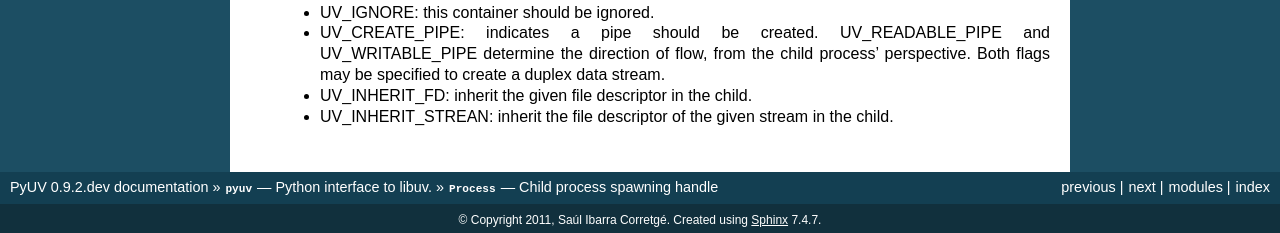
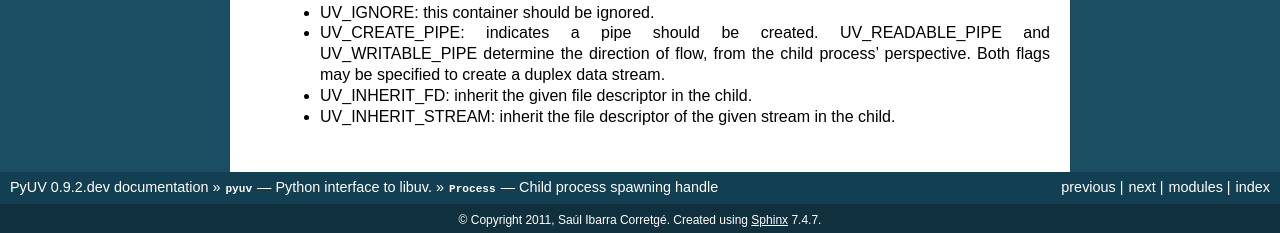
Before and after one commit to saghul/pyuv, a Sphinx documentation site: the page built from docs/process.rst, in a window 1280 px wide. Shown: the part 1770-2003 px from the top of the page. Built offline with Sphinx 7.4.7, drawn with Linux system fonts in a browser that asks for light colours; some of the changed lines change nothing that is shown.

Commit message:
fix typo: s/UV_INHERIT_STREAN/UV_INHERIT_STREAM

```diff
--- a/docs/process.rst
+++ b/docs/process.rst
@@ -122,4 +122,4 @@
     - UV_IGNORE: this container should be ignored.
     - UV_CREATE_PIPE: indicates a pipe should be created. UV_READABLE_PIPE and UV_WRITABLE_PIPE determine the direction of flow, from the child process' perspective. Both flags may be specified to create a duplex data stream.
     - UV_INHERIT_FD: inherit the given file descriptor in the child.
-    - UV_INHERIT_STREAN: inherit the file descriptor of the given stream in the child.
+    - UV_INHERIT_STREAM: inherit the file descriptor of the given stream in the child.
```
